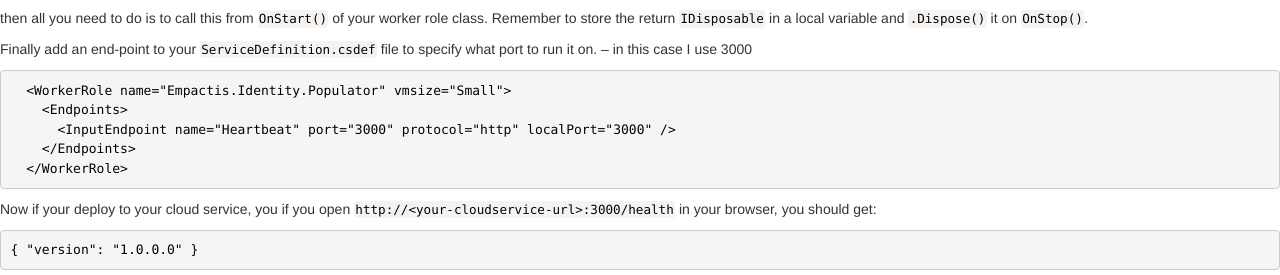
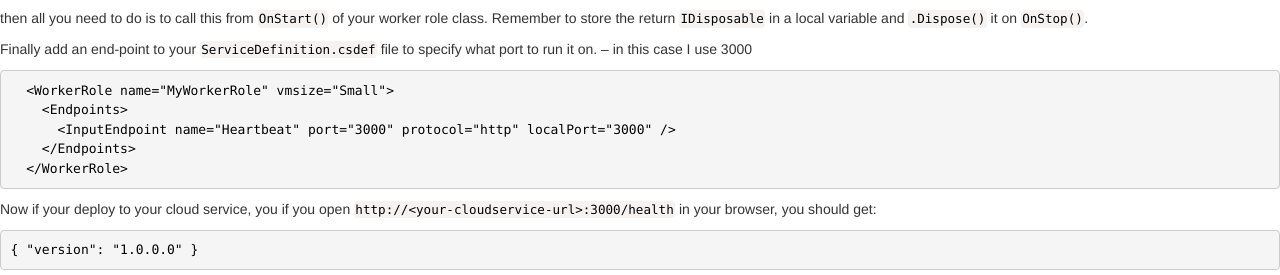
Before and after one commit to mvalipour/mvalipour.github.io, a Jekyll site: the page built from _posts/2015-02-03-azure-worker-role-health.md, in a window 1280 px wide. Shown: the part 1113-1388 px from the top of the page. Built offline with Jekyll 4.4.1, drawn with Linux system fonts in a browser that asks for light colours; nearby versions of some CDN libraries; library files that are not in the unit come from our copies; Markdown is read by kramdown in place of the engine named in the settings; comment, search, counter and statistics services are not loaded.

Commit message:
Update 2015-02-03-azure-worker-role-health.md

````diff
--- a/_posts/2015-02-03-azure-worker-role-health.md
+++ b/_posts/2015-02-03-azure-worker-role-health.md
@@ -67,7 +67,7 @@ then all you need to do is to call this from `OnStart()` of your worker role cla
 Finally add an end-point to your `ServiceDefinition.csdef` file to specify what port to run it on. -- in this case I use 3000
 
 ```language-markup
-  <WorkerRole name="Empactis.Identity.Populator" vmsize="Small">
+  <WorkerRole name="MyWorkerRole" vmsize="Small">
     <Endpoints>
       <InputEndpoint name="Heartbeat" port="3000" protocol="http" localPort="3000" />
     </Endpoints>
````
